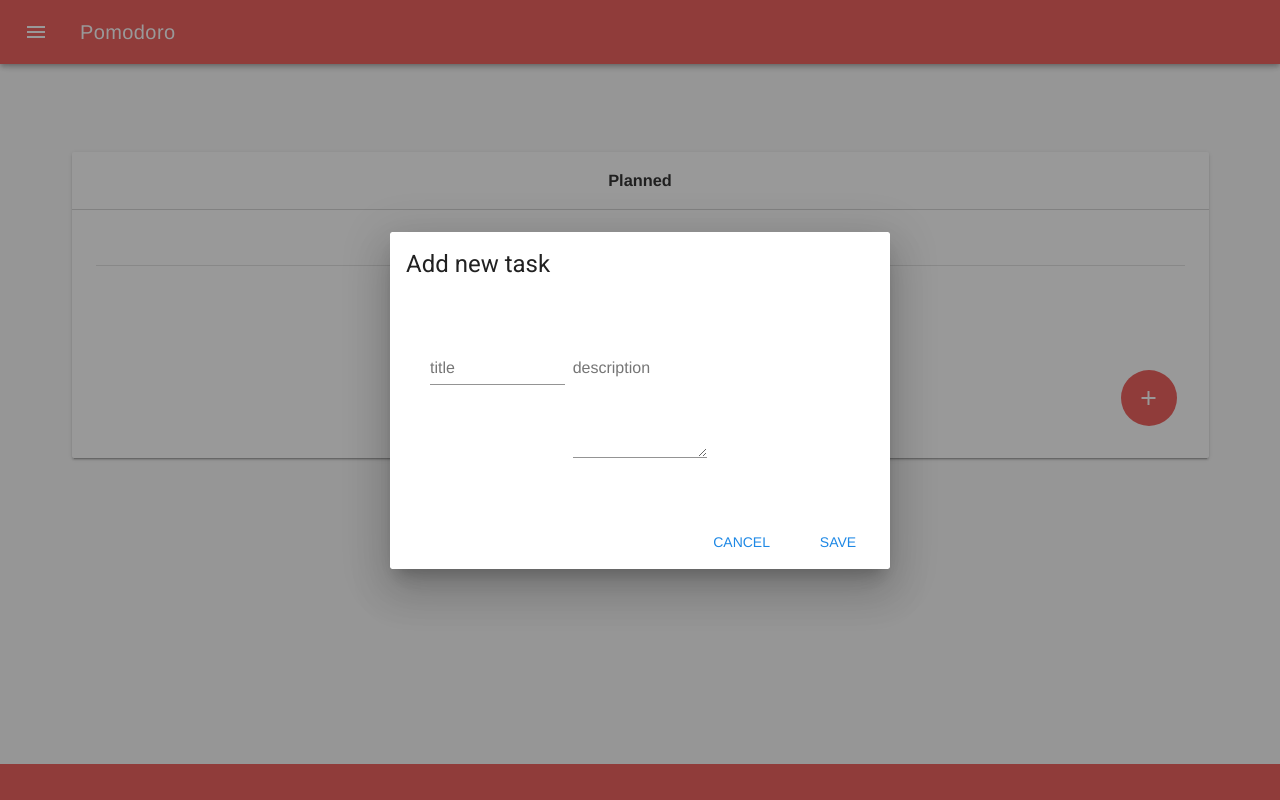
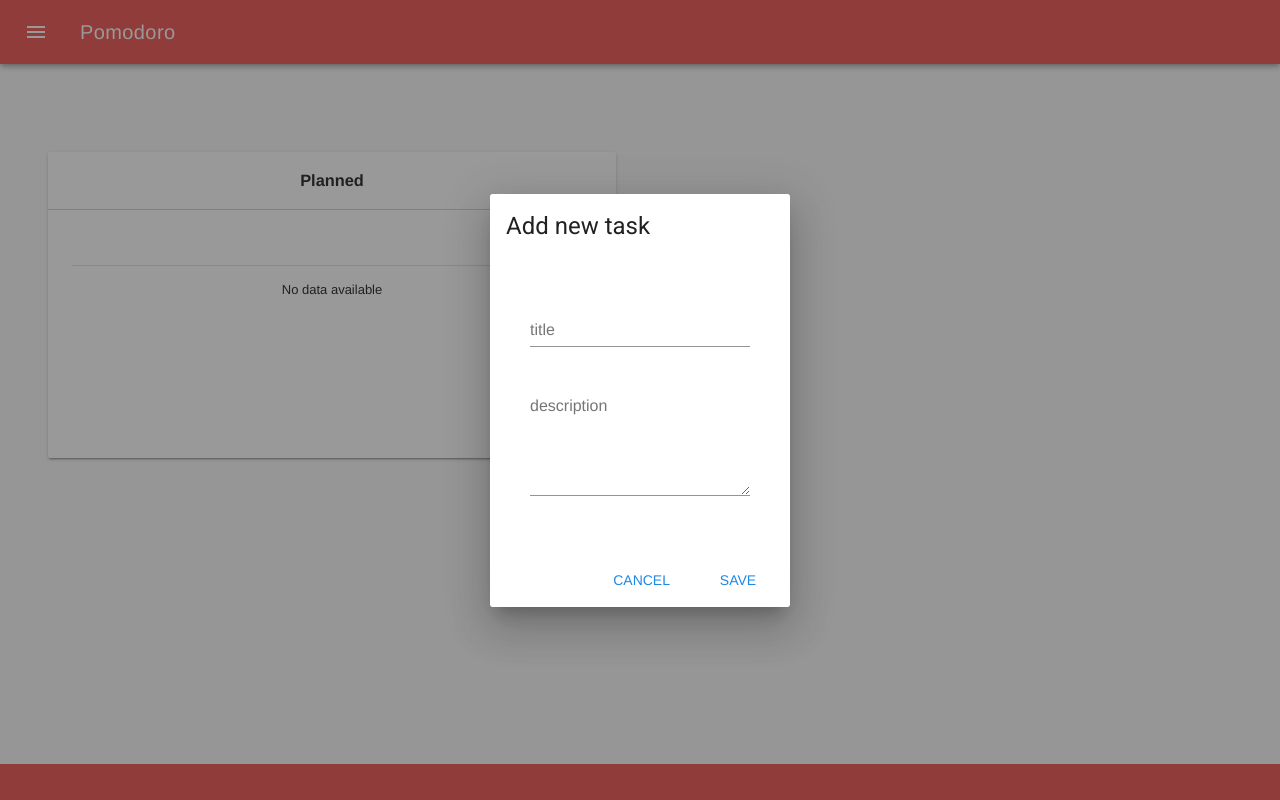
Before and after one commit to vasmitr/progressive-pomodoro, a Vue app: page /tasks in a window 1280 px wide. Both pictures are taken after a click on the button "add". Built offline with nearby package versions, Linux system fonts and the light colour scheme.

Commit message:
Made responsive layout

```diff
--- a/src/App.vue
+++ b/src/App.vue
@@ -103,4 +103,11 @@
     box-sizing: border-box;
     padding-top: 16px;
   }
+
+  @media (min-width: 600px) {
+    .item-wrapper {
+      margin: 0;
+      max-width: 50%;
+    }
+  }
 </style>
--- a/src/components/tasks/ActiveTask.vue
+++ b/src/components/tasks/ActiveTask.vue
@@ -1,5 +1,5 @@
 <template>
-  <v-container v-if="activeTask">
+  <v-container v-if="activeTask" class="item-wrapper">
     <v-flex xs12>
       <v-card>
         <v-card-title><h3>Active Task</h3></v-card-title>
--- a/src/components/tasks/TaskForm.vue
+++ b/src/components/tasks/TaskForm.vue
@@ -1,5 +1,5 @@
 <template>
-  <v-dialog v-model="dialog" max-width="500px">
+  <v-dialog v-model="dialog" max-width="300px">
     <v-btn fab dark slot="activator" color="red lighten-1" icon>
       <v-icon>add</v-icon>
     </v-btn>
@@ -10,10 +10,10 @@
       <v-card-text>
         <v-container grid-list-md>
           <v-layout wrap>
-            <v-flex xs12 sm6 md4>
+            <v-flex xs12>
               <v-text-field required :error="error" label="title" v-model="editedItem.title" @focus="error = false"></v-text-field>
             </v-flex>
-            <v-flex xs12 sm6 md4>
+            <v-flex xs12>
               <v-text-field multi-line label="description" v-model="editedItem.desc"></v-text-field>
             </v-flex>
           </v-layout>
--- a/src/components/tasks/TaskList.vue
+++ b/src/components/tasks/TaskList.vue
@@ -1,7 +1,8 @@
 <template>
   <v-layout row wrap>
     <ActiveTask :activeTask="getActiveTask"/>
-    <v-container>
+    <v-container class="item-wrapper">
+      <v-flex xs12>
         <v-flex xs12>
           <v-card>
             <v-card-title><h3>Planned</h3></v-card-title>
@@ -41,6 +42,7 @@
               </v-container>
             </v-card-actions>
           </v-card>
+        </v-flex>
     </v-flex>
     </v-container>
   </v-layout>
```
Lines whose indentation alone changed are shown as unchanged.
